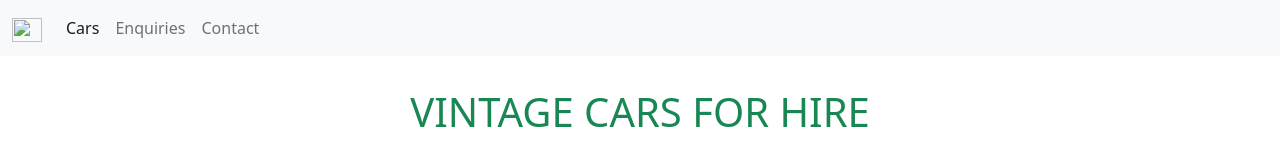
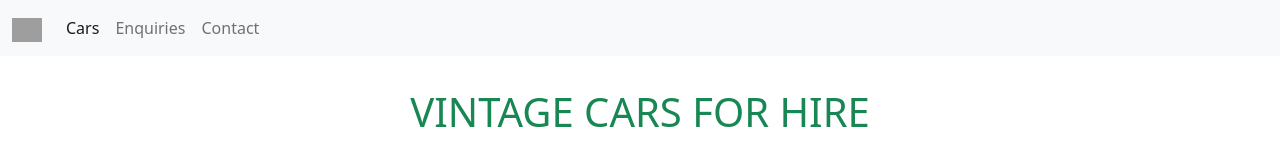
Before and after one commit to castillomartech/SCP-Web-Assessment, a plain HTML site: page index.html in a window 1280 px wide. Shown: the top 147 px of the page. Drawn offline with nearby package versions, Linux system fonts and the light colour scheme; the site is published under a folder, as on GitHub Pages, so addresses that start at the root find nothing.

Commit message:
image fixed

```diff
--- a/index.html
+++ b/index.html
@@ -26,7 +26,7 @@
 
       <nav class="navbar navbar-expand-lg navbar-light bg-light">
         <div class="container-fluid">
-          <a class="navbar-brand" href="./index.html"><img src="/./Images/Car logo.jpg" alt="" width="30" height="24"></a>
+          <a class="navbar-brand" href="./index.html"><img src="./Images/Car logo.jpg" alt="" width="30" height="24"></a>
 
           <button class="navbar-toggler" type="button" data-bs-toggle="collapse" data-bs-target="#navbarNav" aria-controls="navbarNav" aria-expanded="false" aria-label="Toggle navigation">
             <span class="navbar-toggler-icon"></span>
```
